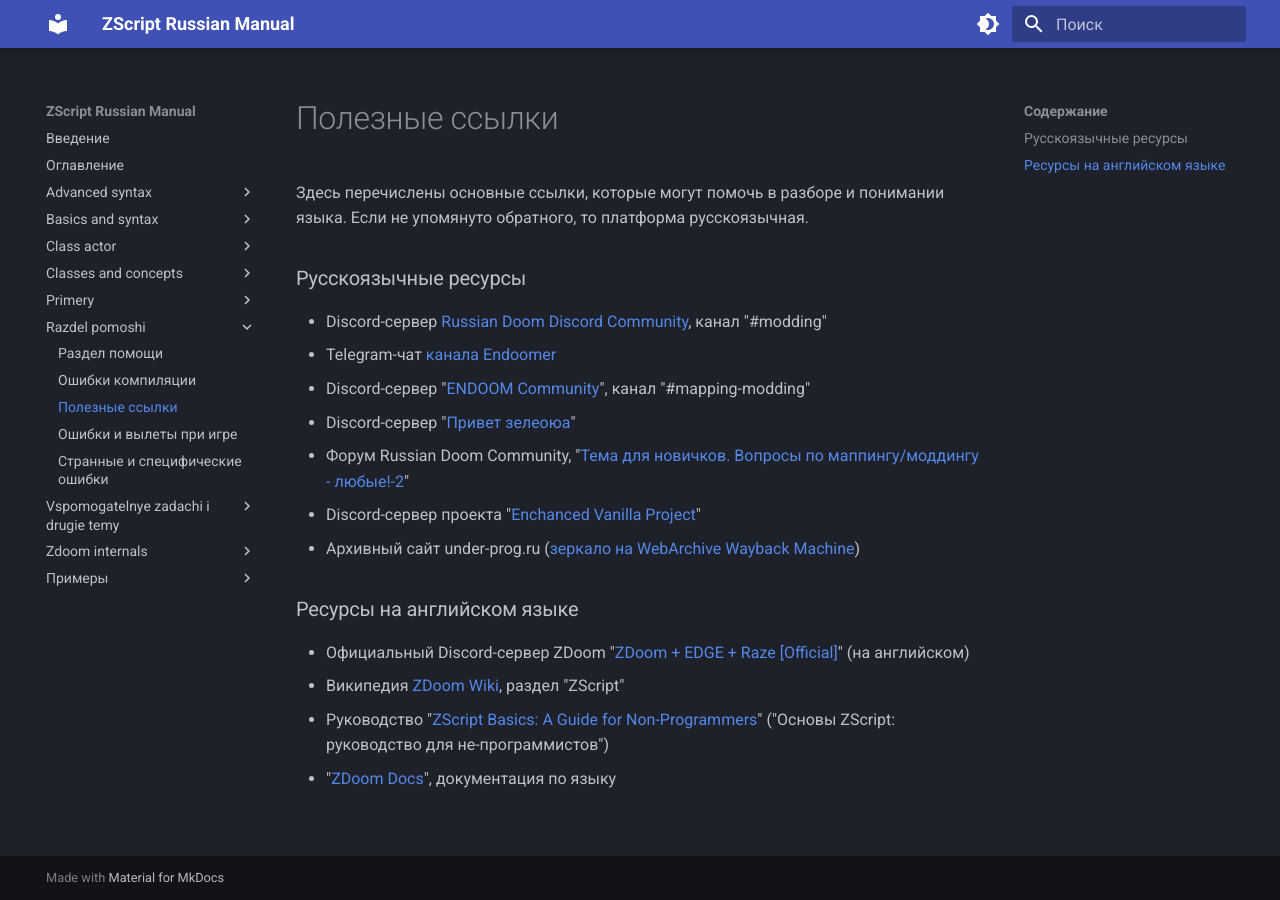
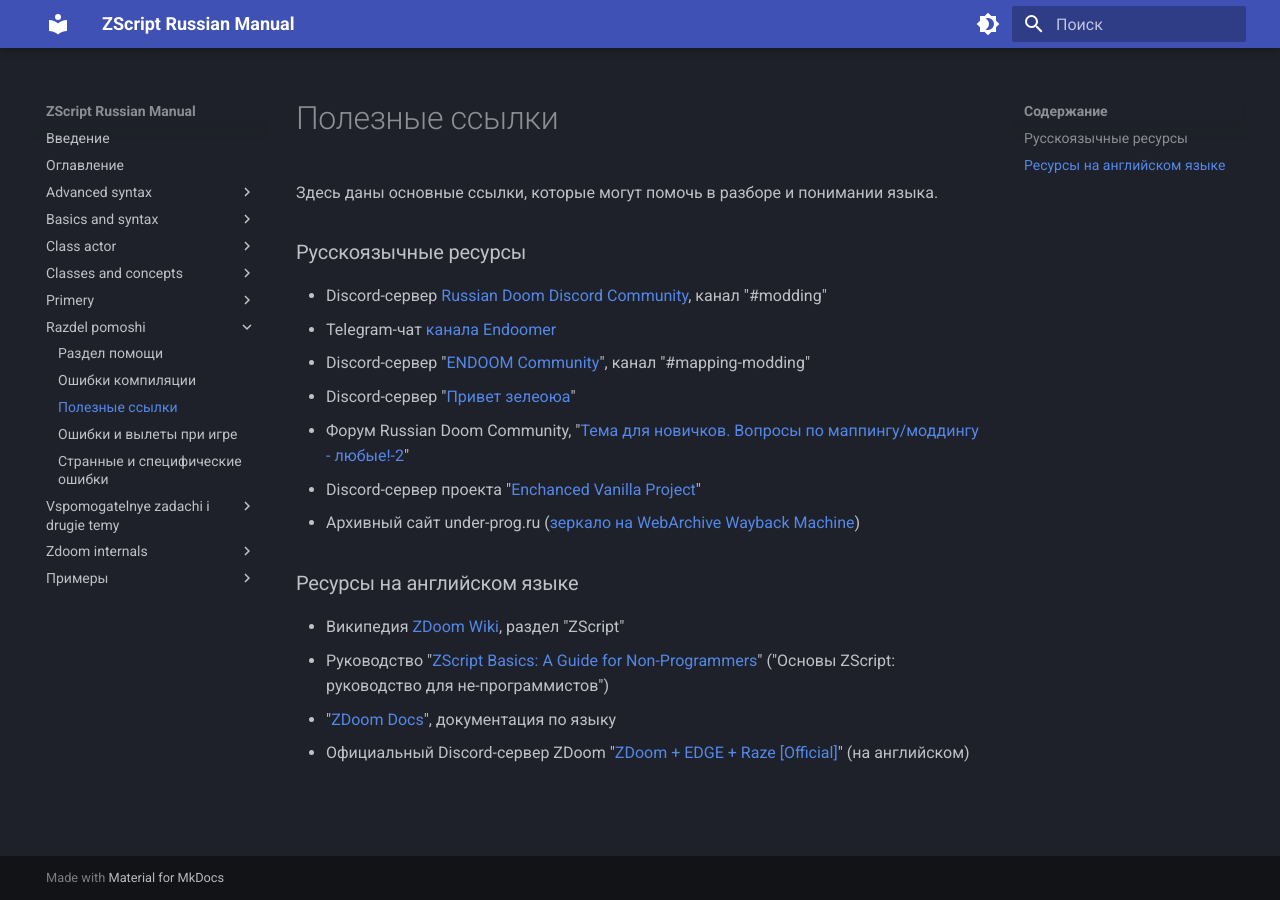
Before and after one commit to LLDM-Doom-Modding/zscript_rus_manual, an MkDocs documentation site: the page built from manual/razdel-pomoshi/4.04_ssylki.md, in a window 1280 px wide. Built offline with MkDocs 1.6.1 and Material for MkDocs 9.7.7, drawn with Linux system fonts in a browser that asks for light colours.

Commit message:
Минимальные правки в "4.04. Ссылки".

```diff
--- a/manual/razdel-pomoshi/4.04_ssylki.md
+++ b/manual/razdel-pomoshi/4.04_ssylki.md
@@ -1,6 +1,7 @@
 # Полезные ссылки
 
-Здесь перечислены основные ссылки, которые могут помочь в разборе и понимании языка. Если не упомянуто обратного, то платформа русскоязычная.
+Здесь даны основные ссылки, которые могут помочь в разборе и понимании языка.
+
 
 ### Русскоязычные ресурсы
 
@@ -10,11 +11,12 @@
 * Discord-сервер "[Привет зелеоюа](https://discord.com/invite/xWhQcP7)"
 * Форум Russian Doom Community, "[Тема для новичков. Вопросы по маппингу/моддингу - любые!-2](https://i.iddqd.ru/viewtopic.php?t=1903)"
 * Discord-сервер проекта "[Enchanced Vanilla Project](https://discord.com/invite/CuqpyK7)"
-* Архивный сайт under-prog.ru ([зеркало на WebArchive ](https://web.archive.org/web/20240810205640/https://under-prog.ru/category/doom_2/doom_2_%D0%BC%D0%BE%D0%B4%D0%B4%D0%B8%D0%BD%D0%B3/)[Wayback Machine](https://web.archive.org/web/20240810205640/https://under-prog.ru/category/doom_2/doom_2_%D0%BC%D0%BE%D0%B4%D0%B4%D0%B8%D0%BD%D0%B3/))
+* Архивный сайт under-prog.ru ([зеркало на WebArchive Wayback Machine](https://web.archive.org/web/20240810205640/https://under-prog.ru/category/doom_2/doom_2_%D0%BC%D0%BE%D0%B4%D0%B4%D0%B8%D0%BD%D0%B3/))
+
 
 ### Ресурсы на английском языке
 
-* Официальный Discord-сервер ZDoom "[ZDoom + EDGE + Raze \[Official\]](https://discord.com/invite/tmTSDTp)" (на английском)
 * Википедия [ZDoom Wiki](https://zdoom.org/wiki/ZScript), раздел "ZScript"
 * Руководство "[ZScript Basics: A Guide for Non-Programmers](https://github.com/jekyllgrim/ZScript_Basics)" ("Основы ZScript: руководство для не-программистов")
 * "[ZDoom Docs](https://github.com/marrub--/zdoom-doc)", документация по языку
+* Официальный Discord-сервер ZDoom "[ZDoom + EDGE + Raze \[Official\]](https://discord.com/invite/tmTSDTp)" (на английском)
```
